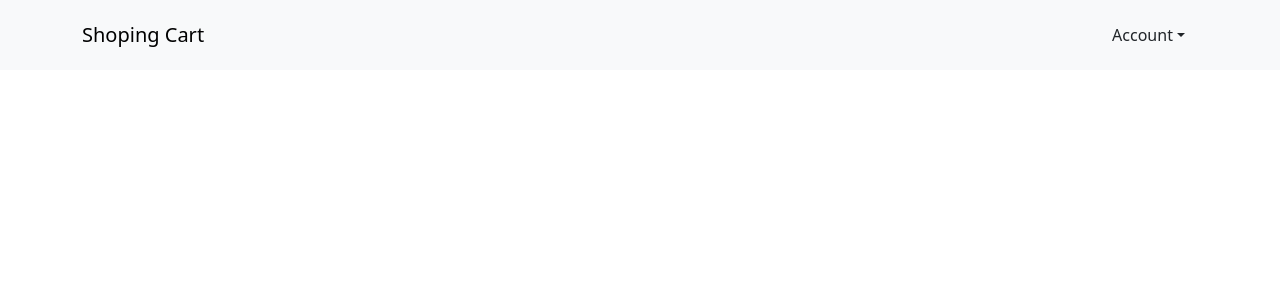
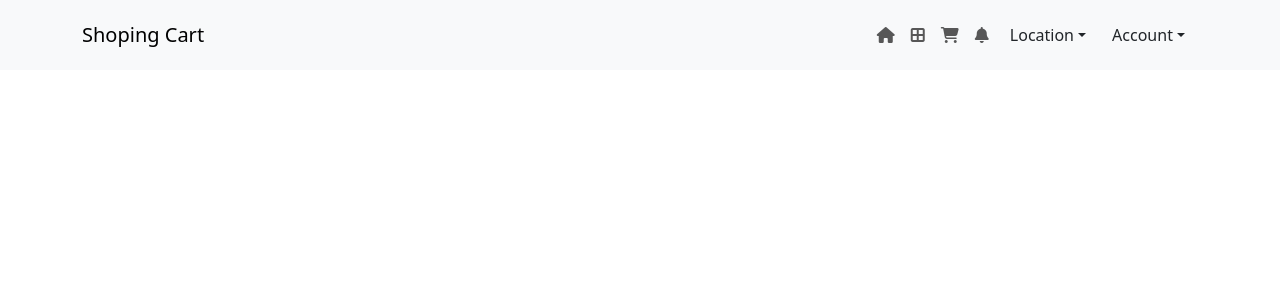
Before and after one commit to rabeeh003/nearshop, a React (Create React App) app in the folder frontend/: page / in a window 1280 px wide. Shown: the top 300 px of the page. Built offline with nearby package versions, Linux system fonts and the light colour scheme.

Commit message:
Navbar Finished.

```diff
--- a/frontend/src/components/includes/Navbar.js
+++ b/frontend/src/components/includes/Navbar.js
@@ -1,5 +1,6 @@
 import React from 'react'
 import Container from 'react-bootstrap/Container';
+import Nav from 'react-bootstrap/Nav';
 import Navbar from 'react-bootstrap/Navbar';
 import Dropdown from 'react-bootstrap/Dropdown';
 import DropdownButton from 'react-bootstrap/DropdownButton';
@@ -12,13 +13,32 @@ function NavBar() {
                 <Navbar.Brand href="#home">Shoping Cart</Navbar.Brand>
                 <Navbar.Toggle />
                 <Navbar.Collapse className="justify-content-end">
+                    <Nav>
+                        <Nav.Link title='Home' href="#home"> <i class="fa-solid fa-house"></i></Nav.Link>
+                        <Nav.Link title='catagory' href="#features"><i class="fa-solid fa-border-all"></i></Nav.Link>
+                        <Nav.Link title='cart' href="#features"><i class="fa-solid fa-cart-shopping"></i></Nav.Link>
+                        <Nav.Link title='bell' href="#features"><i class="fa-solid fa-bell"></i></Nav.Link>
+                    </Nav>
+                    <Navbar.Text>
+                        <DropdownButton
+                            align="end"
+                            title="Location"
+                            id="dropdown-menu-align-end"
+                            variant=""
+                        >
+
+                            <Dropdown.Item eventKey="1"><i class="fa-solid fa-map-location-dot pe-2"></i>Location 1</Dropdown.Item>
+                            <Dropdown.Item eventKey="2"><i class="fa-solid fa-map-location-dot pe-2"></i>Location 2</Dropdown.Item>
+                            <Dropdown.Divider />
+                            <Dropdown.Item eventKey="3"> <i className="fa-solid fa-plus pe-2"></i>Add New</Dropdown.Item>
+                        </DropdownButton>
+                    </Navbar.Text>
                     <Navbar.Text>
                         <DropdownButton
                             align="end"
                             title="Account"
                             id="dropdown-menu-align-end"
                             variant=""
-
                         >
                             <Dropdown.Item eventKey="1"><i class="fa-solid fa-user pe-2"></i>Profile</Dropdown.Item>
                             <Dropdown.Item eventKey="2"><i class="fa-solid fa-gear pe-2"></i>Settings</Dropdown.Item>
```
